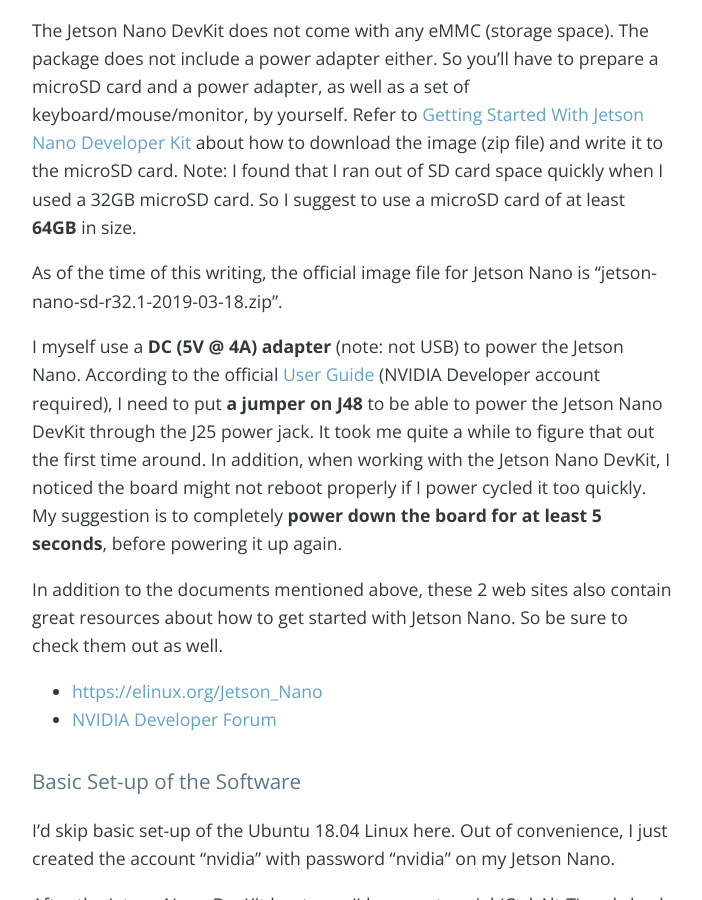
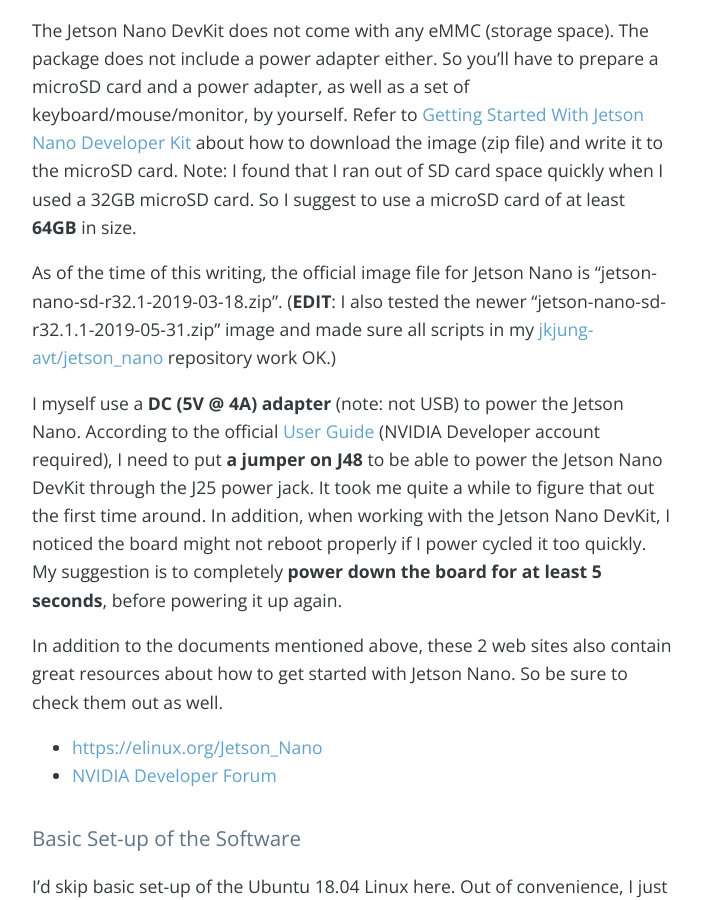
Before and after one commit to jkjung-avt/jkjung-avt.github.io, a Jekyll site: the page built from _posts/2019-05-14-setting-up-nano.md, in a window 1280 px wide and 900 px high, scrolled down 1541 px. Shown: the whole window, without its empty margins (288-990 px from the left). Built offline with Jekyll 4.4.1, drawn with Linux system fonts in a browser that asks for light colours; nearby versions of some CDN libraries; comment, search, counter and statistics services are not loaded.

Commit message:
Add updates about the 'jetson-nano-sd-r32.1.1-2019-05-31.zip' image

```diff
--- a/_posts/2019-05-14-setting-up-nano.md
+++ b/_posts/2019-05-14-setting-up-nano.md
@@ -30,7 +30,7 @@
 
 The Jetson Nano DevKit does not come with any eMMC (storage space).  The package does not include a power adapter either.  So you'll have to prepare a microSD card and a power adapter, as well as a set of keyboard/mouse/monitor, by yourself.  Refer to [Getting Started With Jetson Nano Developer Kit](https://developer.nvidia.com/embedded/learn/get-started-jetson-nano-devkit) about how to download the image (zip file) and write it to the microSD card.  Note: I found that I ran out of SD card space quickly when I used a 32GB microSD card.  So I suggest to use a microSD card of at least **64GB** in size.
 
-As of the time of this writing, the official image file for Jetson Nano is "jetson-nano-sd-r32.1-2019-03-18.zip".
+As of the time of this writing, the official image file for Jetson Nano is "jetson-nano-sd-r32.1-2019-03-18.zip".  (**EDIT**: I also tested the newer "jetson-nano-sd-r32.1.1-2019-05-31.zip" image and made sure all scripts in my [jkjung-avt/jetson_nano](https://github.com/jkjung-avt/jetson_nano) repository work OK.)
 
 I myself use a **DC (5V @ 4A) adapter** (note: not USB) to power the Jetson Nano.  According to the official [User Guide](https://developer.nvidia.com/embedded/dlc/jetson-nano-developer-kit-user-guide) (NVIDIA Developer account required), I need to put **a jumper on J48** to be able to power the Jetson Nano DevKit through the J25 power jack.  It took me quite a while to figure that out the first time around.  In addition, when working with the Jetson Nano DevKit, I noticed the board might not reboot properly if I power cycled it too quickly.  My suggestion is to completely **power down the board for at least 5 seconds**, before powering it up again.
 
```
